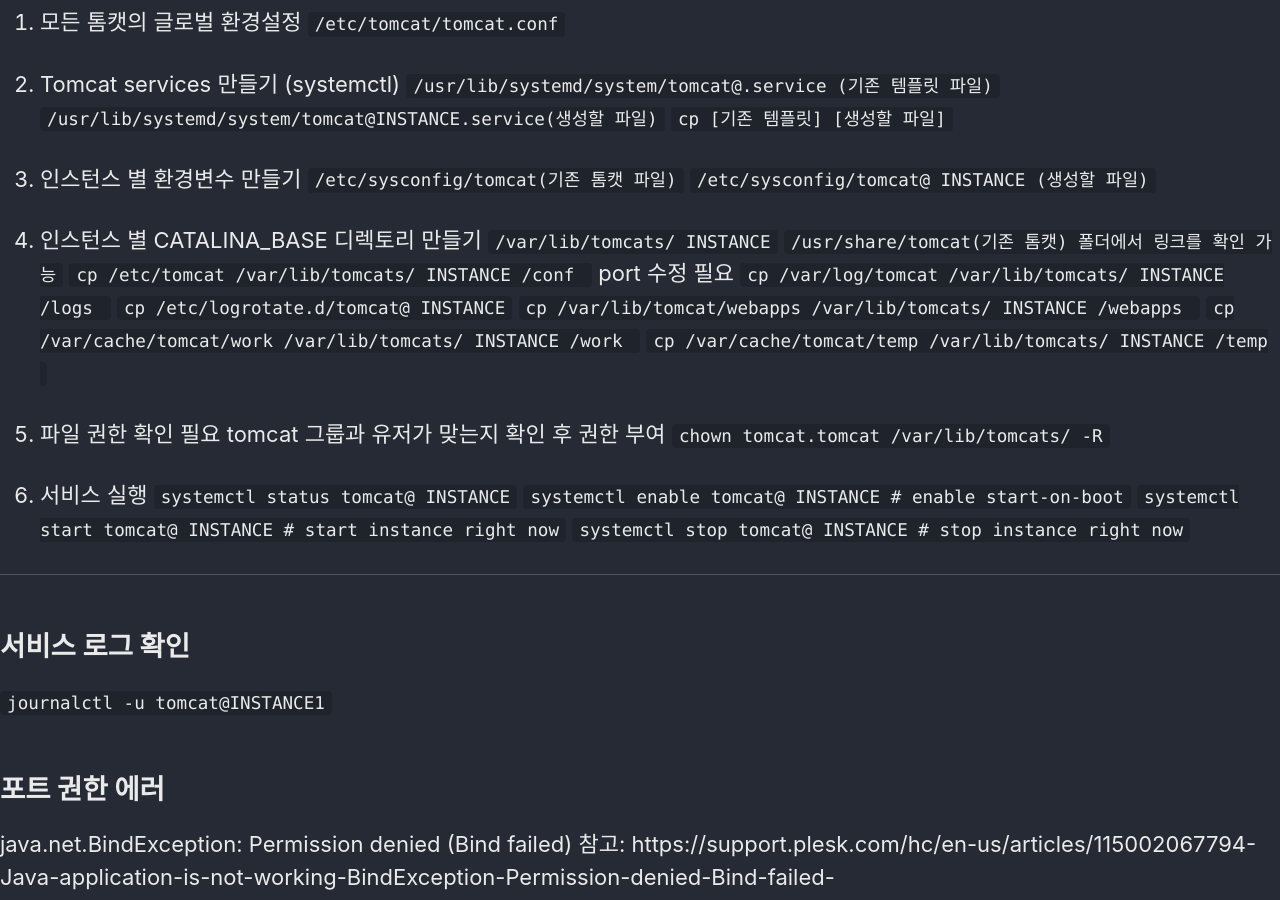
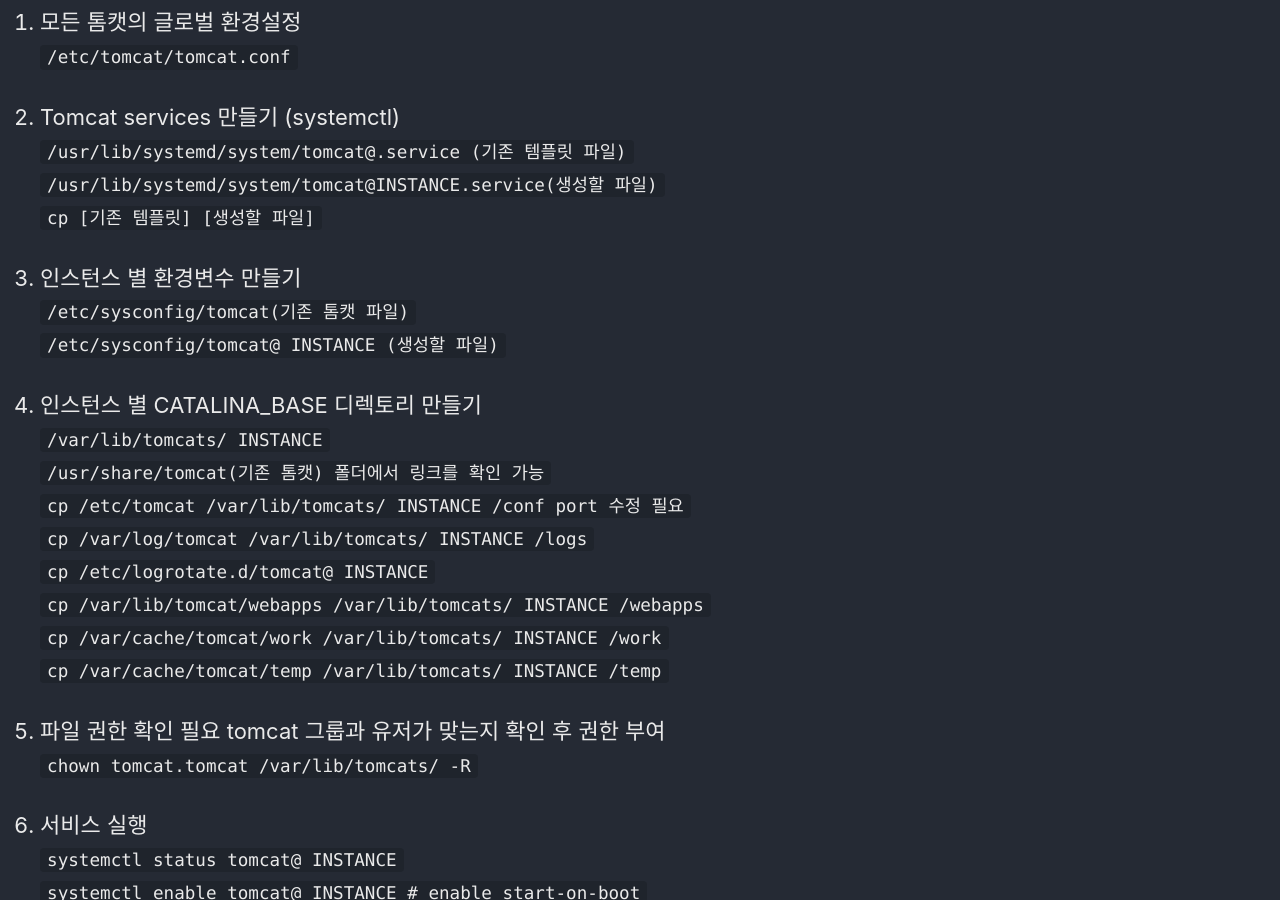
Before and after one commit to kim-th/kim-th.github.io, a Jekyll site: the page built from _posts/2019-04-12-Tomcat Multiple Instances RHEL 7 CentOS 7.markdown, in a window 1280 px wide and 900 px high, scrolled down 394 px. Built offline with Jekyll 4.4.1, drawn with Linux system fonts in a browser that asks for light colours; cached includes are drawn as plain includes; nearby versions of some CDN libraries; comment, search, counter and statistics services are not loaded; some of the changed text lies outside the part shown.

````diff
--- a/_posts/2019-04-12-Tomcat Multiple Instances RHEL 7 CentOS 7.markdown
+++ b/_posts/2019-04-12-Tomcat Multiple Instances RHEL 7 CentOS 7.markdown
@@ -1,7 +1,7 @@
 ---
 layout: post
-title: '톰캣 멀티인스턴스 구성 (Cent-OS)'
-categories: 'tomcat'
+title: '  톰캣 멀티인스턴스 구성 (Cent-OS)'
+categories: '  tomcat'
 ---
 # 톰캣 멀티인스턴스 구성 (Cent-OS)
 
@@ -24,12 +24,12 @@ categories: 'tomcat'
 4. 인스턴스 별 CATALINA_BASE 디렉토리 만들기
 `/var/lib/tomcats/ INSTANCE`
 `/usr/share/tomcat(기존 톰캣) 폴더에서 링크를 확인 가능`
-`cp /etc/tomcat  /var/lib/tomcats/ INSTANCE /conf ` port 수정 필요
-`cp /var/log/tomcat /var/lib/tomcats/ INSTANCE /logs `
+`cp /etc/tomcat  /var/lib/tomcats/ INSTANCE /conf port 수정 필요`
+`cp /var/log/tomcat /var/lib/tomcats/ INSTANCE /logs`
 `cp /etc/logrotate.d/tomcat@ INSTANCE`
-`cp /var/lib/tomcat/webapps /var/lib/tomcats/ INSTANCE /webapps `
-`cp /var/cache/tomcat/work /var/lib/tomcats/ INSTANCE /work `
-`cp /var/cache/tomcat/temp /var/lib/tomcats/ INSTANCE /temp `
+`cp /var/lib/tomcat/webapps /var/lib/tomcats/ INSTANCE /webapps`
+`cp /var/cache/tomcat/work /var/lib/tomcats/ INSTANCE /work`
+`cp /var/cache/tomcat/temp /var/lib/tomcats/ INSTANCE /temp`
 
 5. 파일 권한 확인 필요
 tomcat 그룹과 유저가 맞는지 확인 후 권한 부여
@@ -154,7 +154,7 @@ redirectPort="28443" />
 ### 로그
 `cp /etc/logrotate.d/tomcat@INSTANCE1 /etc/logrotate.d/tomcat@INSTANCE2`
 ### logrotate.d/tomcat@INSTANCE2 수정
-'vi /etc/logrotate.d/tomcat@INSTANCE2'
+`vi /etc/logrotate.d/tomcat@INSTANCE2`
 ```
 /var/lib/tomcats/INSTANCE2/logs/catalina.out {
 copytruncate
````
